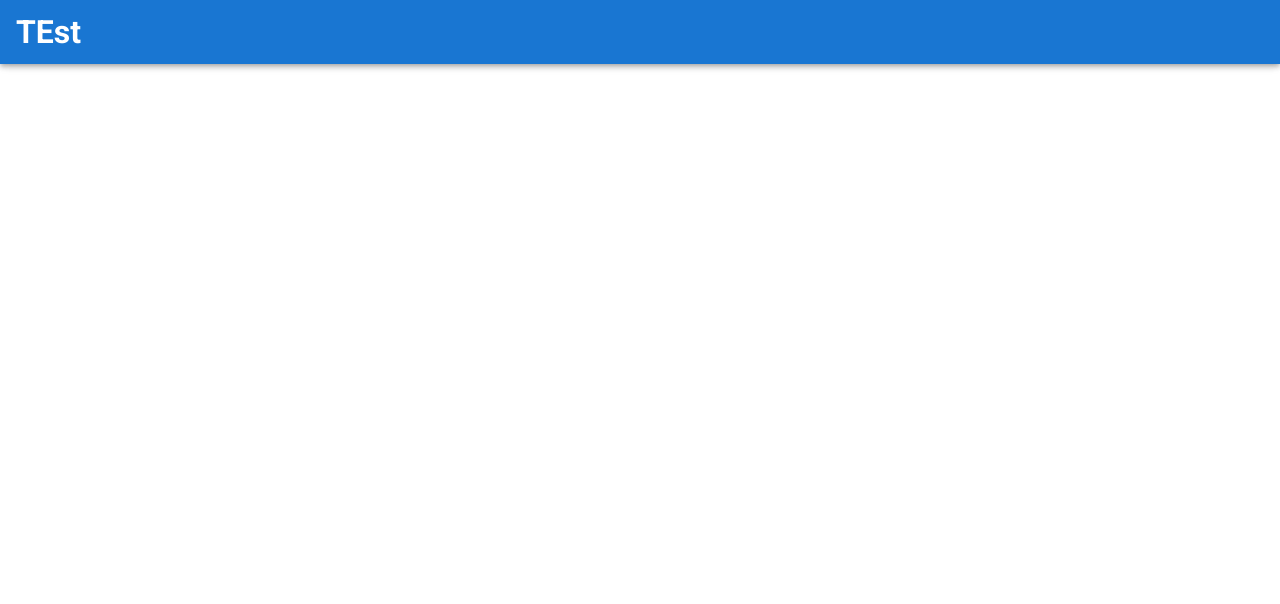
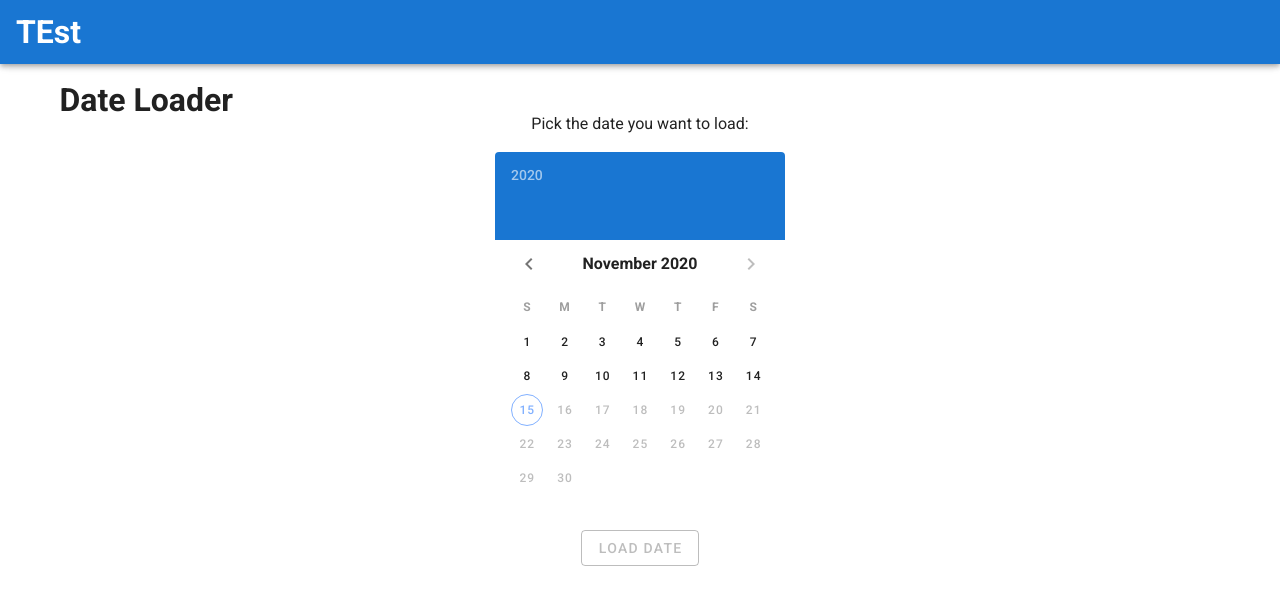
Before and after one commit to jabn1/DGraphChallenge, a Vue app in the folder Restaurant/restaurant-client/: page /load in a window 1280 px wide. Shown: the top 604 px of the page. Built offline with nearby package versions, Linux system fonts and the light colour scheme.

Commit message:
Add date loader UI

```diff
--- a/Restaurant/restaurant-client/src/components/Loaddate.vue
+++ b/Restaurant/restaurant-client/src/components/Loaddate.vue
@@ -1,12 +1,73 @@
 <template>
   <v-container>
-    <h1>test</h1>
+    <h1>Date Loader</h1>
+    <v-row justify="center" >
+      <p>Pick the date you want to load:</p>
+    </v-row>
+    <v-row justify="center">
+      <v-date-picker
+        v-model="date"
+        :max="getToday()"
+      ></v-date-picker>
+    </v-row>
+    <v-row justify="center" >
+      <v-btn
+        outlined
+        :disabled="date === null"
+        v-on:click="loadDate()"
+        :loading="loading">
+        Load Date
+      </v-btn>
+    </v-row>
+    <v-row justify="center">
+      {{message}}
+    </v-row>
   </v-container>
 </template>
 
 <script>
+import axios from 'axios'
 export default {
-  name: 'Loaddate'
+  name: 'Loaddate',
+  data () {
+    return {
+      date: null,
+      message: '',
+      loading: false
+    }
+  },
+  methods: {
+    getToday: function () {
+      const today = new Date()
+      return today.toISOString().slice(0, 10)
+    },
+    loadDate: function () {
+      if (this.date === null) {
+        return
+      }
+      const timestamp = Date.parse(this.date) / 1000
+      let success = true
+      this.loading = true
+      this.message = ''
+      axios
+        .post('http://localhost:5000/api/load?date=' + timestamp)
+        .then(response => {
+          success = response.data.success
+          if (success) {
+            this.message = 'The date was loaded successfully.'
+          } else {
+            this.message = 'The selected date was already loaded.'
+          }
+        })
+        .catch(error => {
+          console.log(error)
+          this.message = 'An error ocurred while loading the data.'
+        })
+        .finally(() => {
+          this.loading = false
+        })
+    }
+  }
 
 }
 </script>
--- a/Restaurant/restaurant-client/src/router/index.js
+++ b/Restaurant/restaurant-client/src/router/index.js
@@ -3,6 +3,7 @@ import VueRouter from 'vue-router'
 import Restaurant from '../components/Restaurant.vue'
 import Buyerlist from '../components/Buyerlist.vue'
 import Buyerhistory from '../components/Buyerhistory.vue'
+import Loaddate from '../components/Loaddate.vue'
 
 Vue.use(VueRouter)
 
@@ -22,6 +23,10 @@ const routes = [
   {
     path: '/buyer',
     component: Buyerhistory
+  },
+  {
+    path: '/load',
+    component: Loaddate
   }
 ]
 
```
Also changed, not shown: 1 other file (tests, documents, lock files or other folders).
